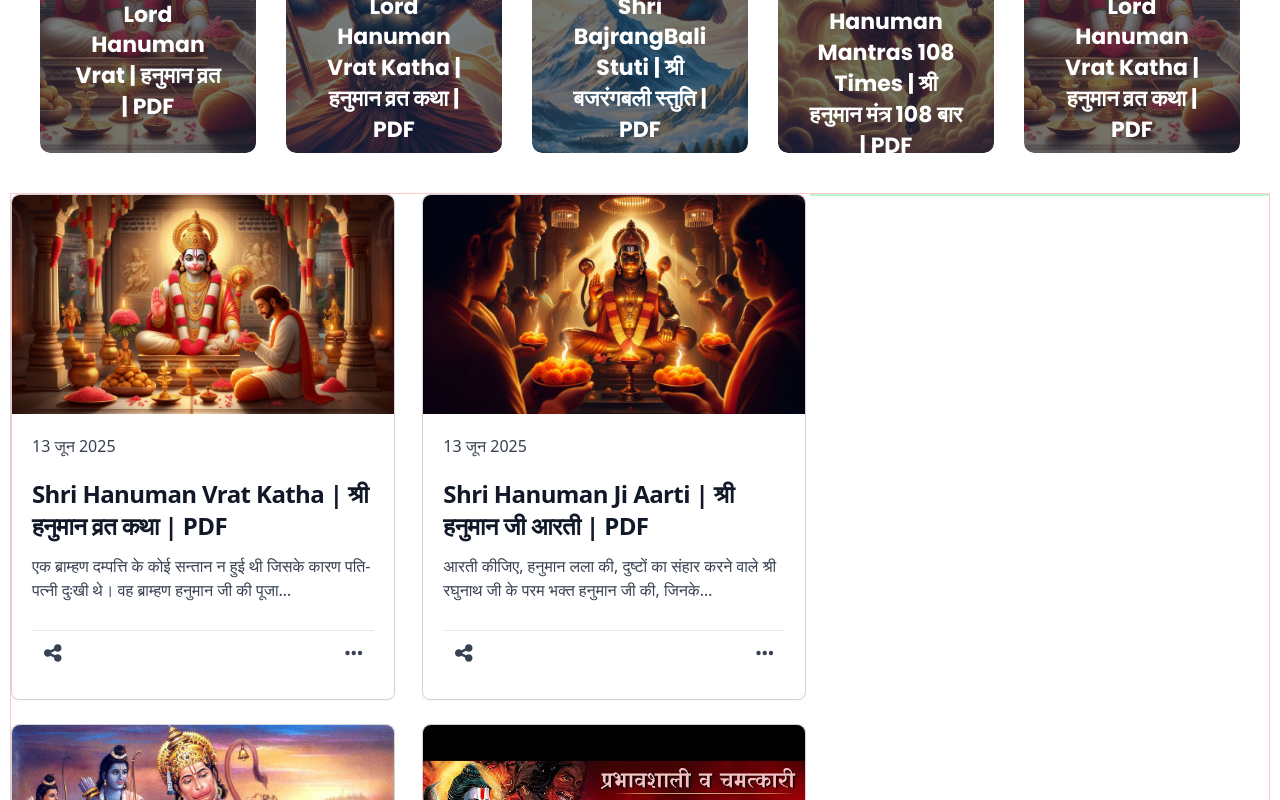
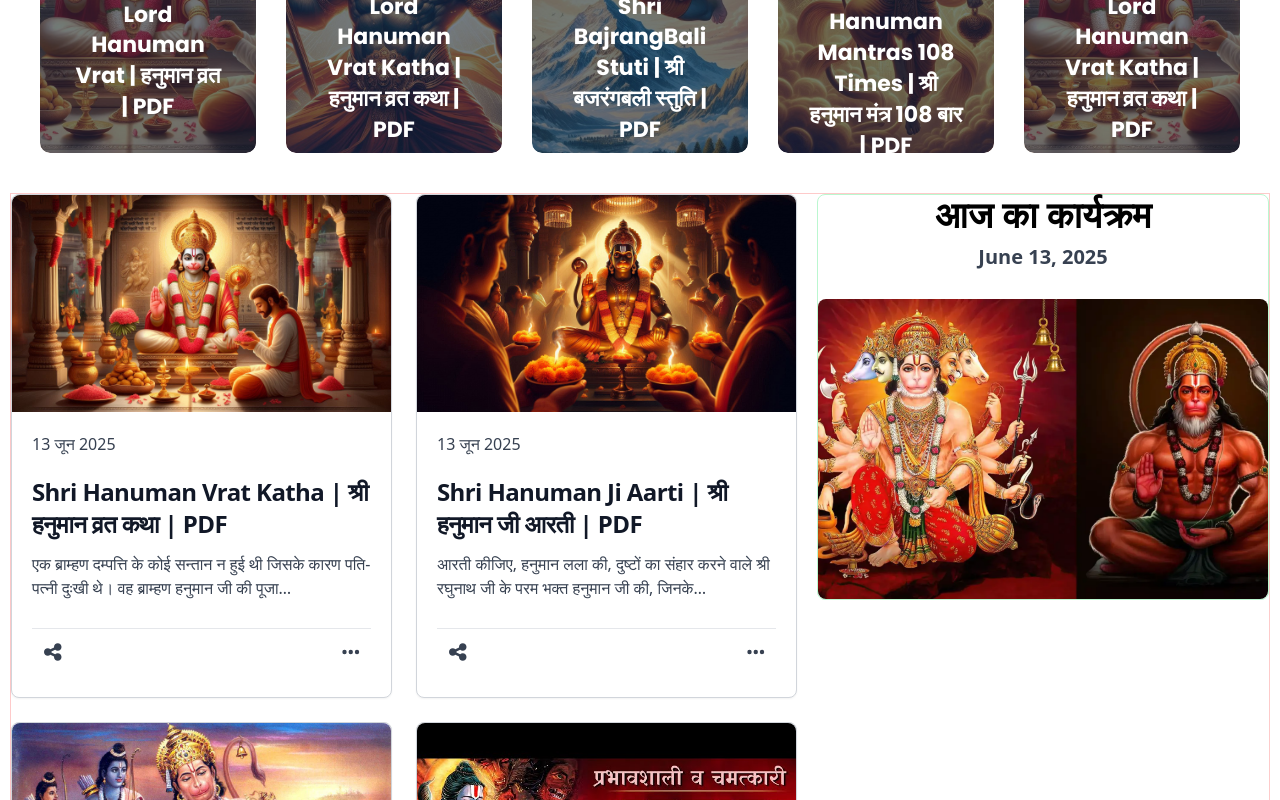
Before and after one commit to mehak-1903/ReactVedicPrayersWebsite, a React (Vite) app in the folder vedicprayers-react/: page / in a window 1280 px wide. Shown: the part 465-1265 px from the top of the page. Built offline with nearby package versions, Linux system fonts and the light colour scheme.

Commit message:
Adding section

```diff
--- a/vedicprayers-react/src/components/Card2.jsx
+++ b/vedicprayers-react/src/components/Card2.jsx
@@ -14,6 +14,7 @@ import img9 from "../assets/Sankat-mochan-ashtak.png";
 import img10 from "../assets/hanuman19.webp";
 import img11 from "../assets/Shri-Hanuman-Bahuk.jpeg";
 import img12 from "../assets/rinmochan.jpg";
+import img13 from "../assets/tuesday-hanuman-ji.webp";
 
 const cardData = [
   {
@@ -94,7 +95,7 @@ const cardData = [
 function Card2() {
   return (
     <div className="max-w-[1260px] border border-red-200 h-auto m-auto">
-      <div className="h-full w-full flex">
+      <div className="h-full w-full flex gap-5">
         <div className="h-full w-[800px] grid grid-cols-2 gap-6">
           {cardData.map((item, index) => (
             <div
@@ -106,13 +107,13 @@ function Card2() {
                   <img
                     className="rounded-t-lg transition-transform duration-300 hover:scale-105 w-full h-auto object-cover"
                     src={item.image}
-                    alt="Vedic Logo"
+                    alt="Hanuman Ji"
                   />
                 </div>
               </a>
               <div className="p-5">
                 <p className="mb-3 font-normal text-left text-gray-700">
-                    13 जून 2025
+                  13 जून 2025
                 </p>
                 <a href="#">
                   <h5 className="mb-2 mt-5 text-2xl text-left font-bold tracking-tight text-gray-900 text-black hover:text-orange-600">
@@ -140,7 +141,30 @@ function Card2() {
             </div>
           ))}
         </div>
-        <div className="border border-green-200 h-full w-[460px]"></div>
+        {/* Right */}
+        <div className="border border-green-200 h-full w-[460px] rounded-lg">
+          <h2 className="font-bold text-4xl mb-2">आज का कार्यक्रम</h2>
+          <h2 className="font-bold text-xl text-gray-700">June 13, 2025</h2>
+          <div className="mt-7 w-full h-[300px] max-h-[300px] rounded-lg overflow-hidden relative group">
+            {/* Zoomed Background Layered. */}
+            <div
+              className="absolute inset-0 bg-cover bg-no-repeat bg-center transition-transform duration-300 group-hover:scale-105 z-0"
+              style={{ backgroundImage: `url(${img13})` }}
+            ></div>
+
+            {/* Overlay Text */}
+            <div className="absolute inset-0 bg-black opacity-0 group-hover:bg-opacity-40 transition duration-300 z-10"></div>
+
+            {/* Text appears only on hover */}
+            <div className="absolute inset-0 flex items-center justify-center opacity-0 group-hover:opacity-100 transition-opacity duration-300 z-20">
+              <h4 className="text-white text-2xl font-bold text-center ">
+                <a href="" className="hover:text-orange-600">Hanuman Worship |  मंगलवार के दिन क्यों की जाती है हनुमान जी की पूजा | PDF </a>
+              </h4>
+            </div>
+          </div>
+        </div>
+
+
       </div>
     </div>
   );
```
Also changed, not shown: vedicprayers-react/src/assets/tuesday-hanuman-ji.webp (renamed from vedicprayers-react/src/assets/hanuman-ashtak.webp).
